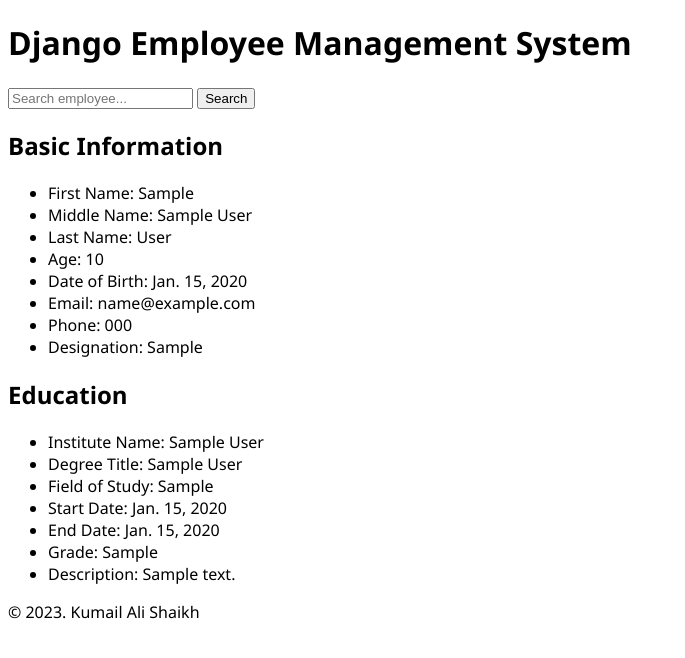
After one commit to kumailalidev/django-projects, a Django app: page /employee/1 in a window 1280 px wide. The commit adds this page. Shown: the top 658 px of the page, without its empty margins (0-685 px from the left). Run offline with Django 4.2, Linux system fonts and the light colour scheme; tables that the repository leaves empty hold one stand-in row (values such as "Sample post").

Commit message:
P03-Added employee detail view and template

```diff
--- a/03-Employee-Management-System/employees/models.py
+++ b/03-Employee-Management-System/employees/models.py
@@ -11,6 +11,9 @@ class Employee(models.Model):
     phone = models.CharField(max_length=15)
     designation = models.CharField(max_length=250)
 
+    def __str__(self):
+        return f"{self.first_name} {self.middle_name if self.middle_name else ''} {self.last_name}"
+
 
 class Education(models.Model):
     employee = models.ForeignKey(
@@ -23,3 +26,6 @@ class Education(models.Model):
     end_date = models.DateField(blank=True, null=True)
     grade = models.CharField(max_length=10)
     description = models.TextField(blank=True, null=True)
+
+    def __str__(self):
+        return self.employee.__str__()
--- /dev/null
+++ b/03-Employee-Management-System/employees/templates/employees/employee_detail.html
@@ -0,0 +1,46 @@
+{% extends "./base.html" %}
+
+{% block title %}{{ employee }} details &ndash; Django Employee Management System{% endblock title %}
+
+    {% block content %}
+    <!-- Header -->
+    {% include "./partials/_header.html" %}
+
+    <!-- Employee detail -->
+    <div>
+        <div>
+            <h2>Basic Information</h2>
+            <div>
+                <ul>
+                    <li>First Name: {{ employee.first_name }}</li>
+                    <li>Middle Name: {{ employee.middle_name }}</li>
+                    <li>Last Name: {{ employee.last_name }}</li>
+                    <li>Age: {{ employee.age }}</li>
+                    <li>Date of Birth: {{ employee.date_of_birth }}</li>
+                    <li>Email: {{ employee.email }}</li>
+                    <li>Phone: {{ employee.phone }}</li>
+                    <li>Designation: {{ employee.designation }}</li>
+                </ul>
+            </div>
+        </div>
+        <div>
+            <h2>Education</h2>
+            <div>
+                {% for education in employee.educations.all %}
+                <ul>
+                    <li>Institute Name: {{ education.institute_name }}</li>
+                    <li>Degree Title: {{ education.degree_title }}</li>
+                    <li>Field of Study: {{ education.field_of_study }}</li>
+                    <li>Start Date: {{ education.start_date }}</li>
+                    <li>End Date: {{ education.end_date }}</li>
+                    <li>Grade: {{ education.grade }}</li>
+                    <li>Description: {{ education.description }}</li>
+                </ul>
+                {% endfor %}
+            </div>
+        </div>
+    </div>
+
+    <!-- Footer -->
+    {% include "./partials/_footer.html" %}
+{% endblock %}
--- a/03-Employee-Management-System/employees/templates/employees/partials/_employee_list.html
+++ b/03-Employee-Management-System/employees/templates/employees/partials/_employee_list.html
@@ -14,7 +14,8 @@
                 <tbody>
                     {% for employee in employees %}
                         <tr>
-                            <td>{{ employee.first_name }} {% if employee.middle_name %} {{ employee.middle_name }} {% endif %} {{ employee.last_name }}</td>
+                            <!-- <td>{{ employee.first_name }} {% if employee.middle_name %} {{ employee.middle_name }} {% endif %} {{ employee.last_name }}</td> -->
+                            <td><a href="{% url 'employee_detail' employee.id %}">{{ employee }}</a></td>
                             <td>{{ employee.designation }}</td>
                             <td>{{ employee.email }}</td>
                             <td>{{ employee.phone }}</td>
--- a/03-Employee-Management-System/employees/urls.py
+++ b/03-Employee-Management-System/employees/urls.py
@@ -5,4 +5,5 @@ from . import views
 urlpatterns = [
     path("", views.home, name="home"),
     path("add/", views.add, name="add_employee"),
+    path("employee/<int:id>", views.employee_detail, name="employee_detail"),
 ]
--- a/03-Employee-Management-System/employees/views.py
+++ b/03-Employee-Management-System/employees/views.py
@@ -1,4 +1,4 @@
-from django.shortcuts import redirect, render
+from django.shortcuts import redirect, render, get_object_or_404
 
 from .models import Employee, Education
 
@@ -60,3 +60,9 @@ def add(request):
         return redirect("home")
 
     return render(request, "employees/add_employee.html")
+
+
+def employee_detail(request, id):
+    employee = get_object_or_404(Employee, id=id)
+
+    return render(request, "employees/employee_detail.html", {"employee": employee})
```
